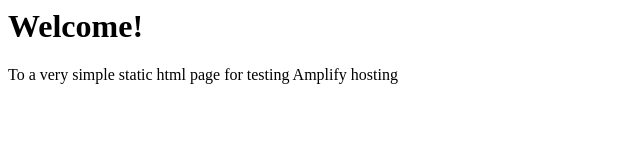
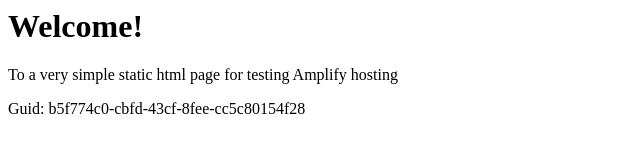
Before and after one commit to aws-aemilia-hkg/Github-PR-Commit-Integration-Test-DoNotTouch-GitHubAutoBuildCanaryTest-v1-preprod-ap-east-1, a website: page src/index.html in a window 1280 px wide. Shown: the whole page, without its empty margins (0-640 px from the left). Drawn offline with Linux system fonts and the light colour scheme.

Commit message:
commit from integ tests

```diff
--- a/src/index.html
+++ b/src/index.html
@@ -1,3 +1,5 @@
+
+
 <html lang="en">
 
 <head>
@@ -10,6 +12,6 @@
 <body>
     <h1>Welcome!</h1>
     <p>To a very simple static html page for testing Amplify hosting</p>
-</body>
+    <p>Guid: b5f774c0-cbfd-43cf-8fee-cc5c80154f28</p></body>
 
 </html>
```
